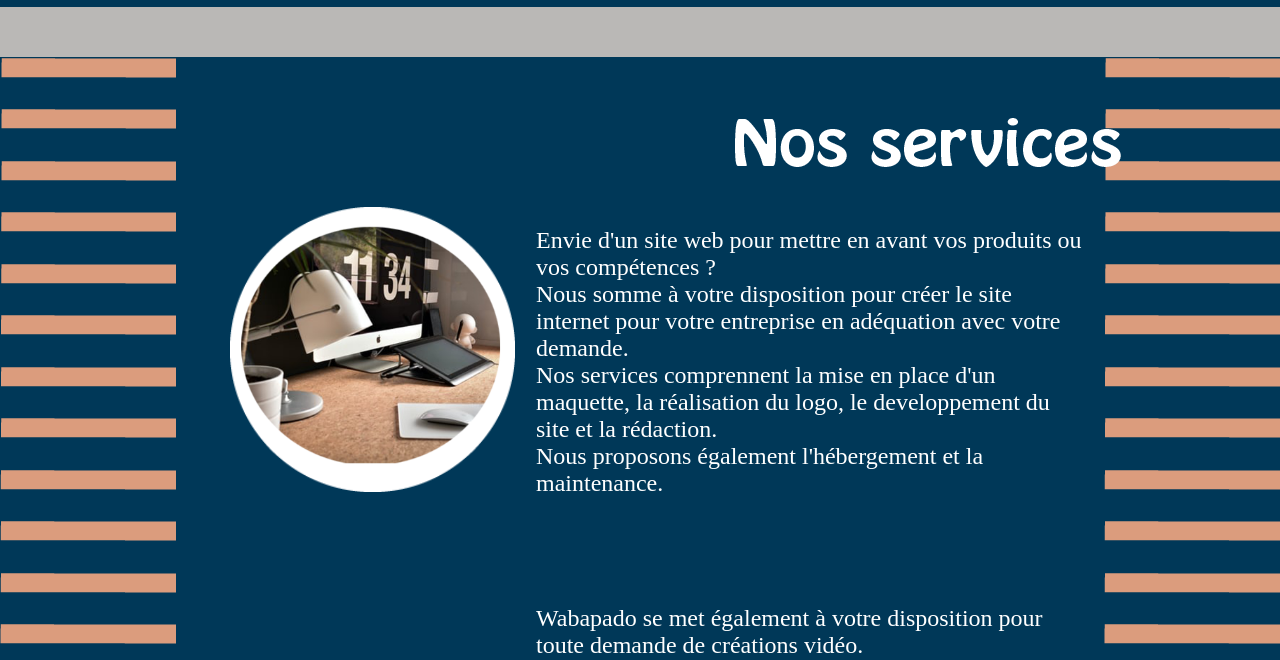
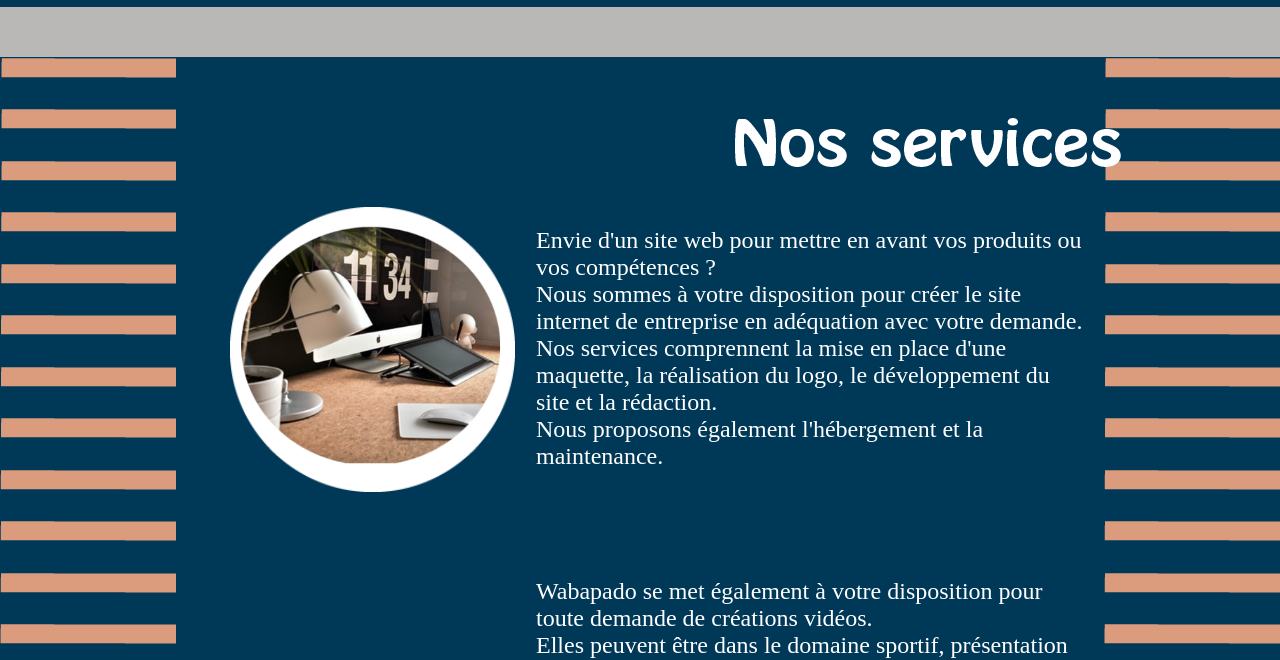
Before and after one commit to LeonardPaillet/Wabapado, a plain HTML site: page Services.html in a window 1280 px wide. Shown: the part 163-823 px from the top of the page. Drawn offline with Linux system fonts and the light colour scheme.

Commit message:
Update Services.html

```diff
--- a/Services.html
+++ b/Services.html
@@ -37,17 +37,17 @@
 			<img src='img/bandeO.png' width="200px" height="100%">
 			<div class="txt">
 			Envie d'un site web pour mettre en avant vos produits ou vos compétences ?<br>
-			Nous somme à votre disposition pour créer le site internet pour votre entreprise en adéquation avec votre demande.<br>
-			Nos services comprennent la mise en place d'un maquette, la réalisation du logo, le developpement du site et la rédaction.<br>
+			Nous sommes à votre disposition pour créer le site internet de entreprise en adéquation avec votre demande.<br>
+			Nos services comprennent la mise en place d'une maquette, la réalisation du logo, le développement du site et la rédaction.<br>
 			Nous proposons également l'hébergement et la maintenance.
 			<br> <br> <br> <br> <br>
-			Wabapado se met également à votre disposition pour toute demande de créations vidéo. <br>
+			Wabapado se met également à votre disposition pour toute demande de créations vidéos. <br>
 			Elles peuvent être dans le domaine sportif, présentation d'entreprise ou présentation de produit.<br>
-			Nos services vont de la prise vidéos jusqu'à son montage.
+			Nos services vont de la prise vidéo jusqu'à son montage.
 			<br> <br> <br> <br> <br>
 			Envie d'un nouveau logo ? de flyers ? d'animation 2D/3D ?<br>
 			Wabapado met ses compétences en infographie 2D/3D à votre service. <br>
-			Intéressé(e) par nos services ? N'hésitez pas à nous contacter en cliquant ici.<br>
+			Intéressé(e) par nos services ? N'hésitez pas à nous contacter en cliquant sur contact.<br>
 			</div>
 
 			<img src='img/bandeO.png' width="200px" height="100%">
```
